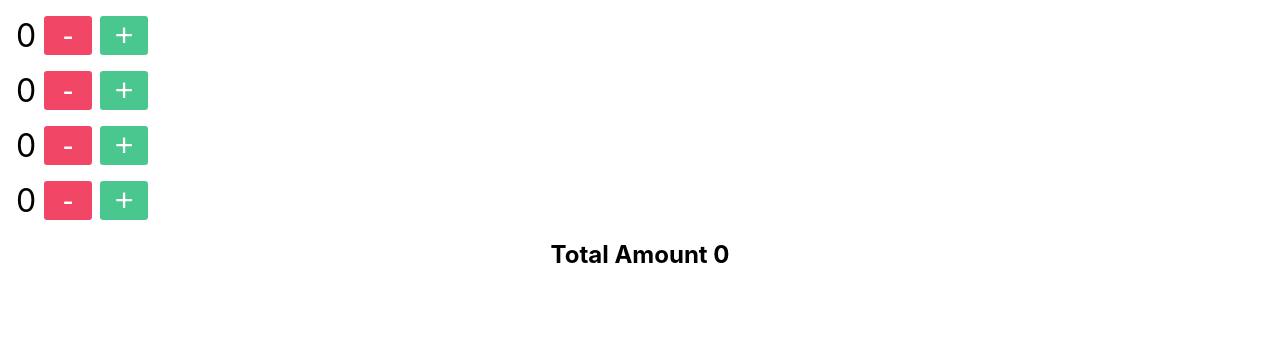
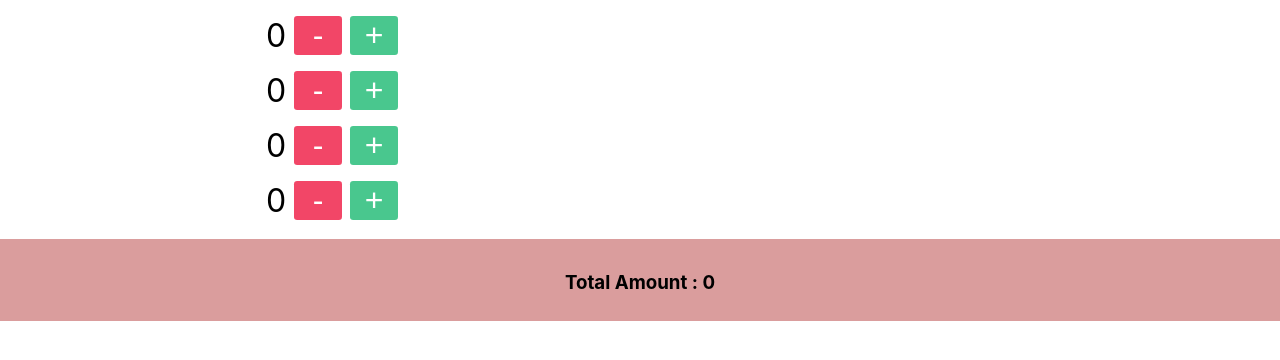
Before and after one commit to bayansamra/Counter-Task, a React (Create React App) app: page / in a window 1280 px wide. Shown: the top 360 px of the page. Built offline with nearby package versions, Linux system fonts and the light colour scheme.

Commit message:
modify App js , css file

```diff
--- a/src/App.css
+++ b/src/App.css
@@ -1,38 +1,10 @@
 .App {
+  align-items: center;
+}
+
+h3{
+  background-color: rgb(218, 157, 157);
+  height: 50px;
+  padding-top: 2.5%;
   text-align: center;
 }
-
-.App-logo {
-  height: 40vmin;
-  pointer-events: none;
-}
-
-@media (prefers-reduced-motion: no-preference) {
-  .App-logo {
-    animation: App-logo-spin infinite 20s linear;
-  }
-}
-
-.App-header {
-  background-color: #282c34;
-  min-height: 100vh;
-  display: flex;
-  flex-direction: column;
-  align-items: center;
-  justify-content: center;
-  font-size: calc(10px + 2vmin);
-  color: white;
-}
-
-.App-link {
-  color: #61dafb;
-}
-
-@keyframes App-logo-spin {
-  from {
-    transform: rotate(0deg);
-  }
-  to {
-    transform: rotate(360deg);
-  }
-}
--- a/src/App.js
+++ b/src/App.js
@@ -31,7 +31,7 @@ class App extends Component {
           <Counter initialCount='4' changeTotal={(number,method)=>this.changeTotal(number,method)}/>
           <Counter initialCount='6' changeTotal={(number,method)=>this.changeTotal(number,method)}/>
           <Counter changeTotal={(number,method)=>this.changeTotal(number,method)} />
-          <h2>{`Total Amount ${this.state.total}`}</h2>
+          <h3>{`Total Amount : ${this.state.total}`}</h3>
         </div>
       </div>
     );
--- a/src/Components/Counter/style.css
+++ b/src/Components/Counter/style.css
@@ -4,6 +4,7 @@
     gap: 0.5rem;
     margin: 1rem;
     align-items: center;
+    padding-left: 250px;
 }
 
 .co-num,
```
